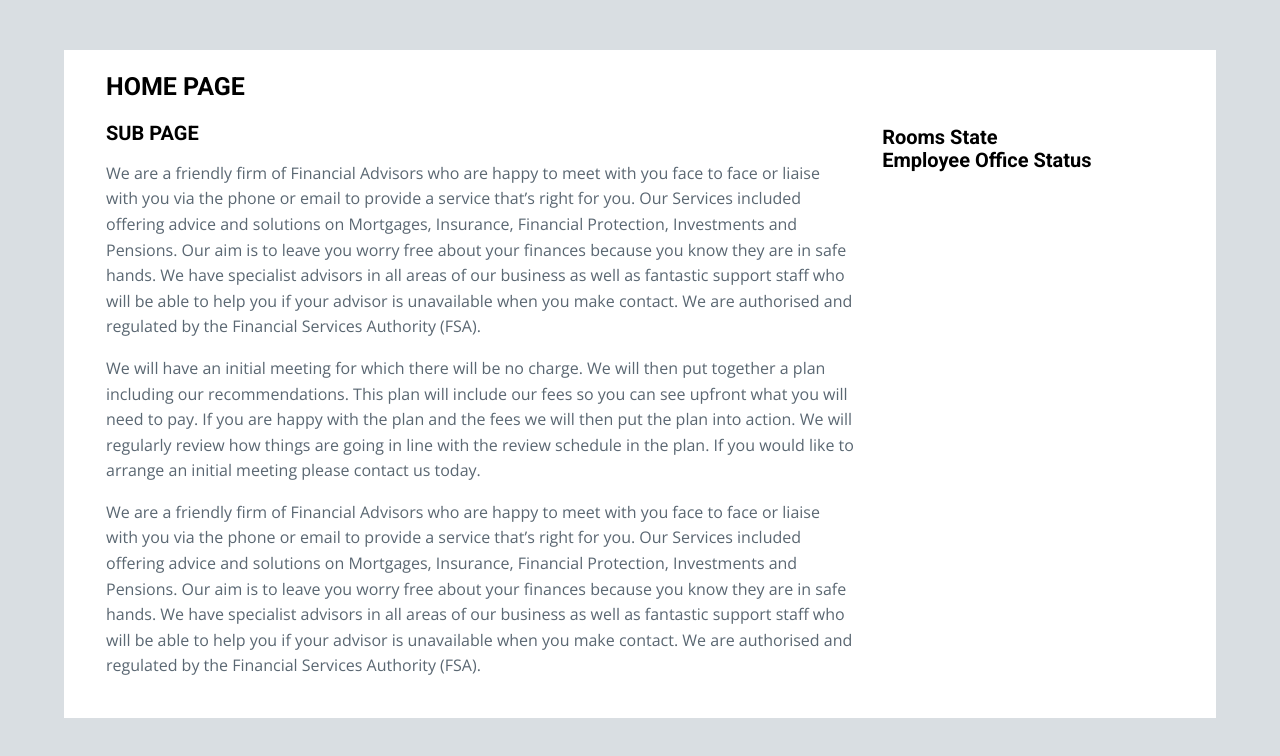
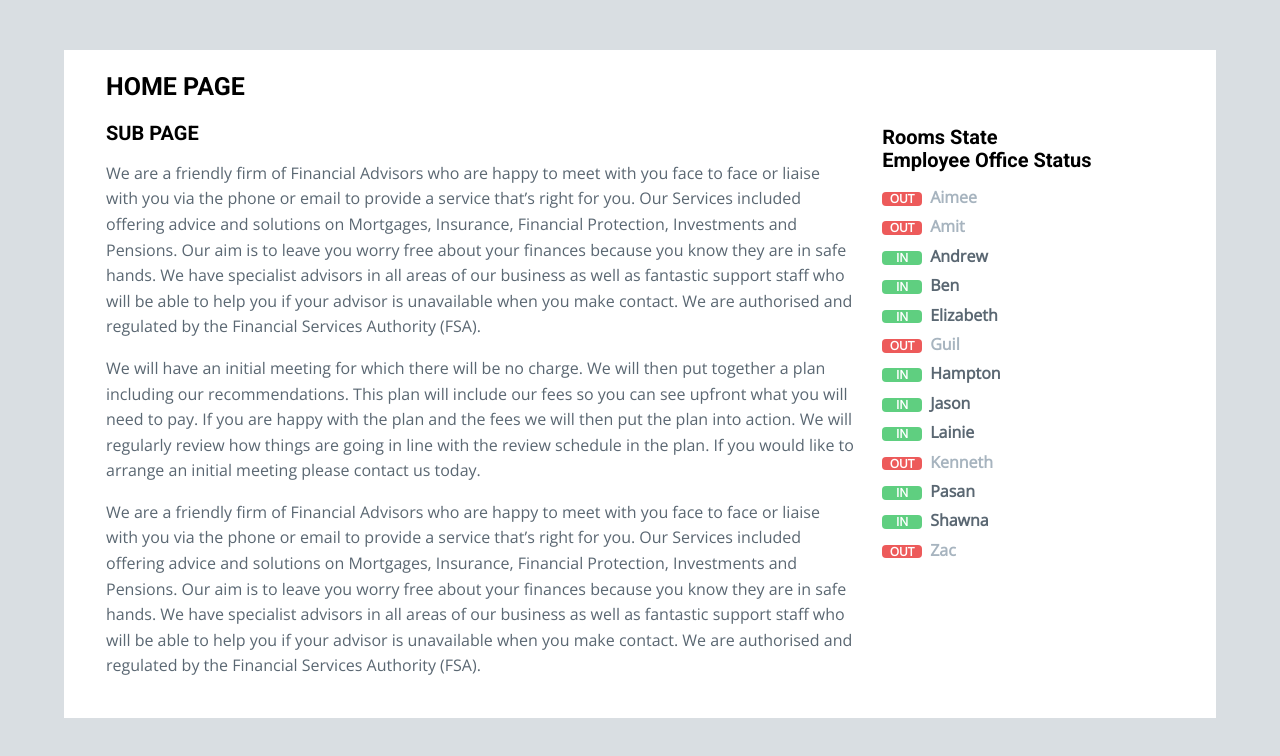
Before and after one commit to julianbetancourt/room-and-employee-status, a plain HTML site: page index.html in a window 1280 px wide. Drawn offline with nearby package versions, Linux system fonts and the light colour scheme.

Commit message:
Add getJSON function to get employee status. fix relative path of jquery-version.js

```diff
--- a/index.html
+++ b/index.html
@@ -30,6 +30,6 @@
 	</div>
 	<script src="https://ajax.googleapis.com/ajax/libs/jquery/1.12.0/jquery.min.js"></script>
 	<!-- <script src="main.js" charset="utf-8"></script> -->
-	<script src="jquery-version" charset="utf-8"></script>
+	<script src="jquery-version.js" charset="utf-8"></script>
 </body>
 </html>
--- /dev/null
+++ b/jquery-version.js
@@ -0,0 +1,16 @@
+$(document).ready(function () {
+  var url = "data/employees.json";
+  $.getJSON(url, function (res) {
+    var statusHTML = '<ul class="employees-list">';
+    $.each(res, function (index, employee) {
+      if (employee.inoffice) {
+        statusHTML += '<li class="in">';
+      } else {
+        statusHTML += '<li class="out">';
+      }
+      statusHTML += employee.name + '</li>';
+    });
+    statusHTML += '</ul>';
+    $('#employeesID').html(statusHTML);
+  });
+}); //end of ready
```
